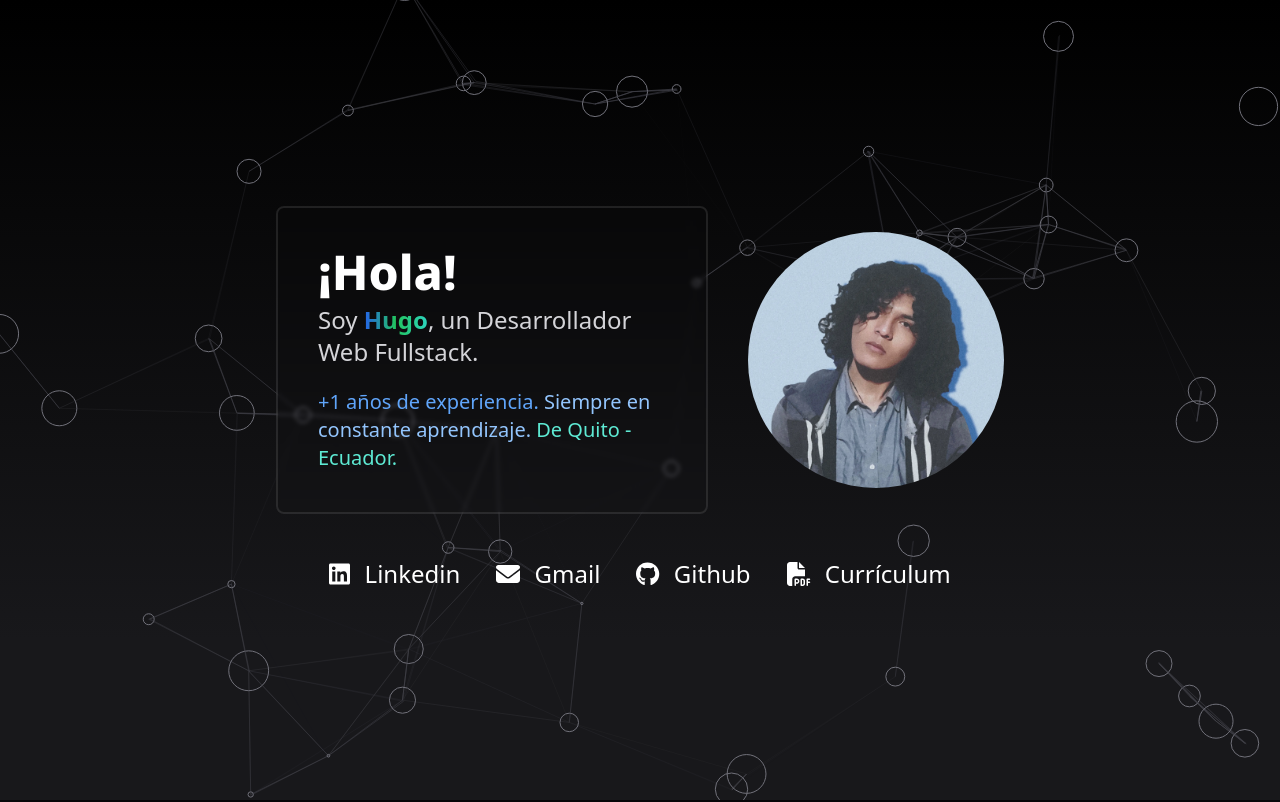
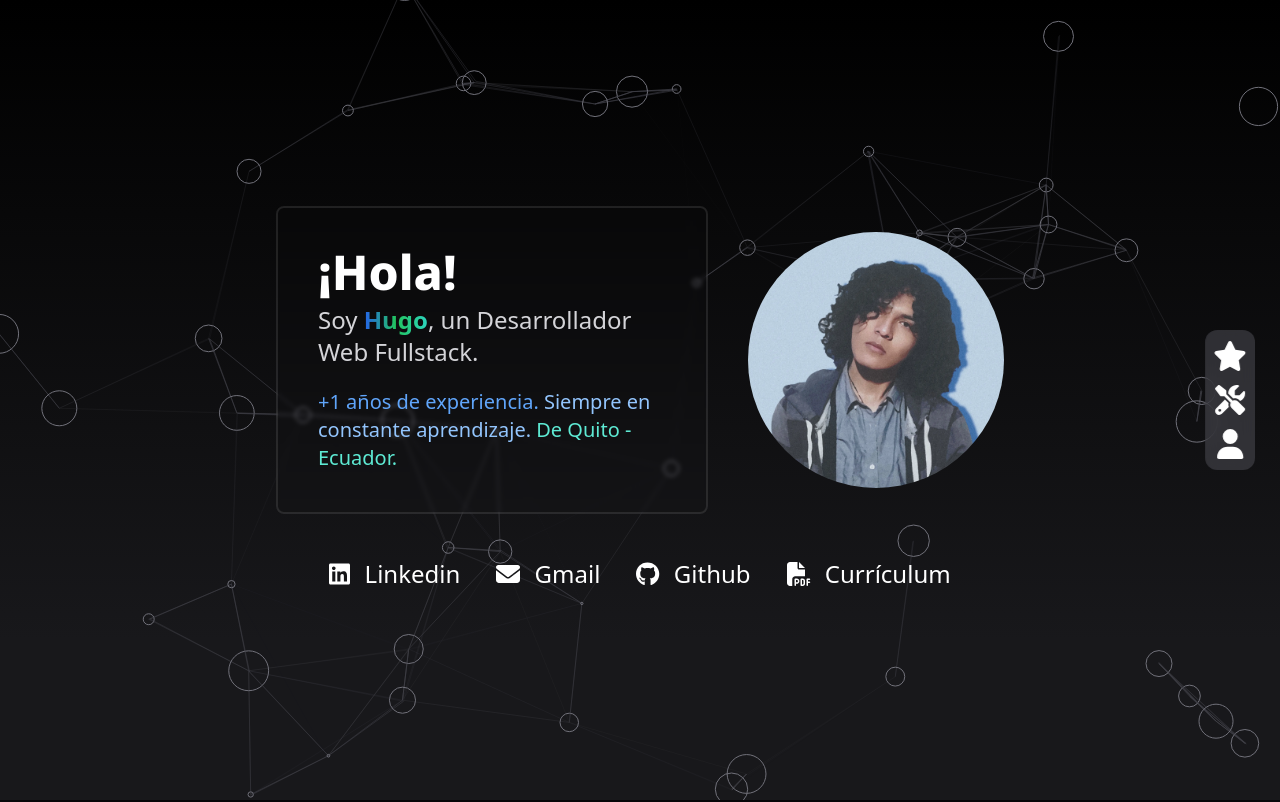
Before and after one commit to hugh140/portfolio, a React (Vite) app: page / in a window 1280 px wide. Shown: the top 802 px of the page. Built offline with nearby package versions, Linux system fonts and the light colour scheme; what @midudev/tailwind-animations would draw is missing.

Commit message:
Add sidebar menu

```diff
--- a/index.html
+++ b/index.html
@@ -1,5 +1,5 @@
 <!doctype html>
-<html lang="en">
+<html class="scroll-smooth" lang="en">
   <head>
     <meta charset="UTF-8" />
     <link rel="icon" type="image/svg+xml" href="/vite.svg" />
--- a/src/App.jsx
+++ b/src/App.jsx
@@ -1,3 +1,4 @@
+import Menu from "./components/Menu";
 import AboutMeSection from "./sections/AboutMeSection";
 import ExperienceInfo from "./sections/ExperienceInfo";
 import FooterSection from "./sections/FooterSection";
@@ -8,6 +9,8 @@ function App() {
   return (
     <main className="text-white bg-black">
       <HeaderInfo />
+      <Menu />
+
       <div className="bg-gradient-to-b from-zinc-950 via-violet-950/90 via-90% to-blue-950/90">
         <ExperienceInfo />
         <ProjectSection />
--- /dev/null
+++ b/src/components/Menu.jsx
@@ -0,0 +1,31 @@
+import { faStar, faTools, faUser } from "@fortawesome/free-solid-svg-icons";
+import { FontAwesomeIcon } from "@fortawesome/react-fontawesome";
+
+function Menu() {
+  return (
+    <div
+      className="fixed top-1/2 right-0 text-3xl -translate-x-1/2 -translate-y-1/2 flex
+        text-center flex-col gap-2 bg-zinc-600/50 backdrop-blur p-2 rounded-xl invisible md:visible"
+    >
+      <a
+        href="#experience"
+        className="hover:scale-110 duration-200 hover:text-blue-500"
+      >
+        <FontAwesomeIcon icon={faStar} />
+      </a>
+      <a
+        href="#projects"
+        className="hover:scale-110 duration-200 hover:text-blue-500"
+      >
+        <FontAwesomeIcon icon={faTools} />
+      </a>
+      <a
+        href="#aboutMe"
+        className="hover:scale-110 duration-200 hover:text-blue-500"
+      >
+        <FontAwesomeIcon icon={faUser} />
+      </a>
+    </div>
+  );
+}
+export default Menu;
--- a/src/sections/AboutMeSection.jsx
+++ b/src/sections/AboutMeSection.jsx
@@ -29,7 +29,7 @@ function AboutMeSection() {
   }
 
   return (
-    <div className="lg:w-[60%] md:w-[75%] p-5 w-full mx-auto">
+    <div className="lg:w-[60%] md:w-[75%] p-5 w-full mx-auto" id="aboutMe">
       <div className="my-20" />
       <h2 className="text-3xl mb-5 font-bold">Sobre Mi</h2>
       <div className="flex lg:flex-row flex-col-reverse justify-center items-center gap-10">
--- a/src/sections/ExperienceInfo.jsx
+++ b/src/sections/ExperienceInfo.jsx
@@ -12,7 +12,7 @@ import ExperienceSection from "../components/ExperienceSection";
 function ExperienceInfo() {
   return (
     <section>
-      <div className="lg:w-[60%] md:w-[75%] p-5 w-full mx-auto">
+      <div className="lg:w-[60%] md:w-[75%] p-5 w-full mx-auto" id="experience">
         <div className="my-20" />
         <h2 className="text-3xl mb-5 font-bold">Experiencia Laboral</h2>
         <div className="ps-5 border-s-2">
--- a/src/sections/ProjectSection.jsx
+++ b/src/sections/ProjectSection.jsx
@@ -29,7 +29,7 @@ function ProjectSection() {
   }
 
   return (
-    <div className="lg:w-[60%] md:w-[75%] p-5 w-full mx-auto">
+    <div className="lg:w-[60%] md:w-[75%] p-5 w-full mx-auto" id="projects">
       <div className="my-20" />
       <h2 className="text-3xl mb-5 font-bold">Proyectos Personales</h2>
 
```
